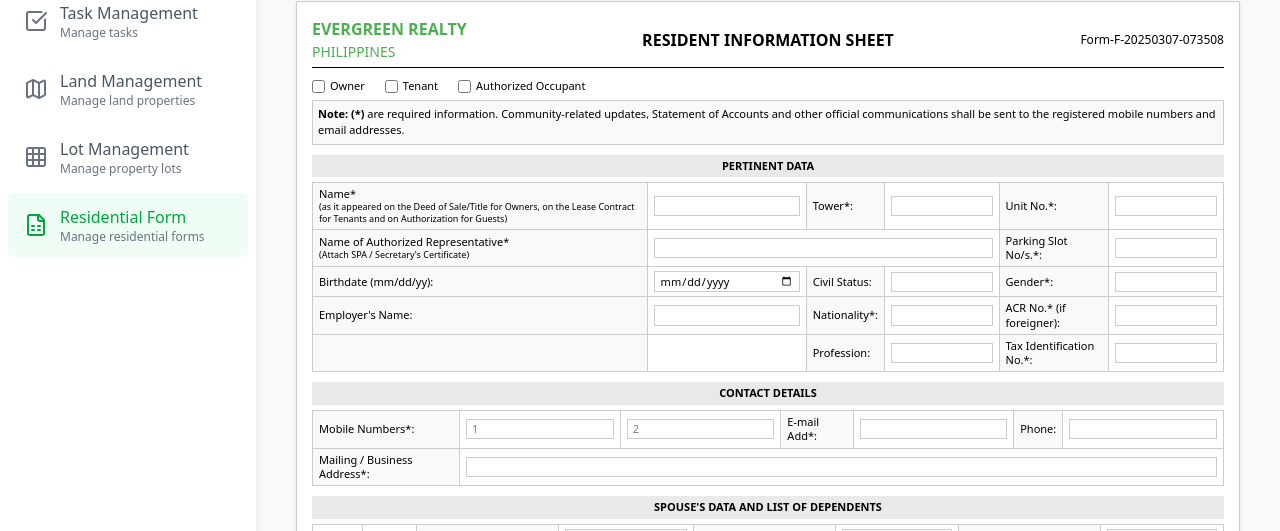
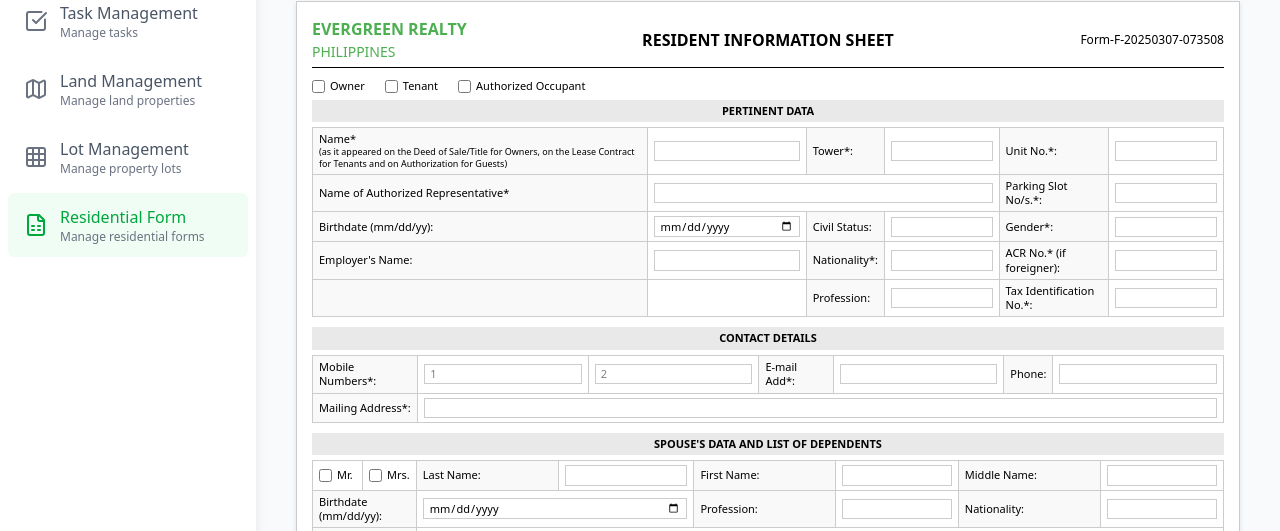
Before and after one commit to kynth65/Evergreen, a React (Vite) app in the folder react/: page /admin/residential-form in a window 1280 px wide. Shown: the part 163-694 px from the top of the page. Built offline with nearby package versions, Linux system fonts and the light colour scheme; no server answers; sample sign-in values are in the browser's storage; a web font is replaced by a local one.

Commit message:
fix the layout for the pdf generated form

```diff
--- a/react/src/components/ResidentialSheet/RFSForm.jsx
+++ b/react/src/components/ResidentialSheet/RFSForm.jsx
@@ -82,7 +82,7 @@ const ResidentInformationForm = () => {
     printArea.style.margin = "0";
     printArea.style.padding = "0";
 
-    // Apply special styling for PDF output based on Avida Towers style
+    // Apply special styling for PDF output
     printArea.style.fontSize = "9px";
     printArea.style.lineHeight = "1.2";
     printArea.style.fontFamily = "Arial, sans-serif";
@@ -265,11 +265,12 @@ const ResidentInformationForm = () => {
 
     // Make section titles match Avida's style
     sectionTitles.forEach((title) => {
-      title.style.padding = "2px 4px";
+      title.style.padding = "0px 0px 6px 4px";
       title.style.fontSize = "9px";
       title.style.marginBottom = "0";
       title.style.marginTop = "0";
       title.style.textAlign = "center";
+      title.style.justfiyContent = "center";
       title.style.backgroundColor = "#f0f0f0";
       title.style.fontWeight = "bold";
       title.style.border = "1px solid #000";
@@ -279,6 +280,7 @@ const ResidentInformationForm = () => {
     const compactTexts = printArea.querySelectorAll(".compact-text");
     compactTexts.forEach((text) => {
       text.style.fontSize = "8px";
+      text.style.padding = "0px 0px 6px 4px";
       text.style.lineHeight = "1.1";
       text.style.marginBottom = "0";
       text.style.marginTop = "0";
@@ -290,10 +292,19 @@ const ResidentInformationForm = () => {
     if (signatureSection) {
       signatureSection.style.marginTop = "0";
 
-      const signatureTable = signatureSection.querySelector("table");
+      // Get the signature table
+      const signatureTable = signatureSection.querySelector(".signature-table");
       if (signatureTable) {
-        signatureTable.style.marginBottom = "0";
-        signatureTable.style.borderCollapse = "collapse";
+        // Remove borders from inside cells of the signature table
+        const signatureCells = signatureTable.querySelectorAll("td");
+        signatureCells.forEach((cell) => {
+          cell.style.border = "none"; // Remove all cell borders
+          cell.style.borderCollapse = "collapse";
+          cell.style.padding = "10px 4px";
+        });
+
+        // Add border only to the table itself (outer border)
+        signatureTable.style.border = "1px solid #000";
       }
 
       const signatureLines = signatureSection.querySelectorAll(
@@ -307,9 +318,11 @@ const ResidentInformationForm = () => {
       // Make distribution text smaller
       const distributionText = signatureSection.querySelector(".distribution");
       if (distributionText) {
+        distributionText.style.padding = "0px 0px 6px 4px";
         distributionText.style.fontSize = "8px";
         distributionText.style.textAlign = "center";
         distributionText.style.marginTop = "2px";
+        distributionText.style.border = "none"; // Make sure distribution text has no border
       }
     }
 
@@ -434,16 +447,6 @@ const ResidentInformationForm = () => {
             </div>
           </div>
 
-          {/* Note */}
-          <div className="note-container">
-            <p>
-              <span className="note-highlight">Note: (*)</span> are required
-              information. Community-related updates, Statement of Accounts and
-              other official communications shall be sent to the registered
-              mobile numbers and email addresses.
-            </p>
-          </div>
-
           {/* Form */}
           <form id="residentForm" ref={formRef}>
             {/* PERTINENT DATA Section */}
@@ -489,7 +492,6 @@ const ResidentInformationForm = () => {
                       <label htmlFor="representative">
                         Name of Authorized Representative*
                       </label>
-                      <small>(Attach SPA / Secretary's Certificate)</small>
                     </td>
                     <td colSpan="3">
                       <input
@@ -641,9 +643,7 @@ const ResidentInformationForm = () => {
                   </tr>
                   <tr>
                     <td className="label-cell">
-                      <label htmlFor="mailingAddress">
-                        Mailing / Business Address*:
-                      </label>
+                      <label htmlFor="mailingAddress">Mailing Address*:</label>
                     </td>
                     <td colSpan="6">
                       <input
@@ -810,7 +810,7 @@ const ResidentInformationForm = () => {
                         name="contractEndDate"
                       />
                     </td>
-                    <td className="label-cell">(Attach the document)</td>
+
                     <td className="label-cell">Parking Slot included:</td>
                     <td>
                       <div className="checkbox-item">
```
